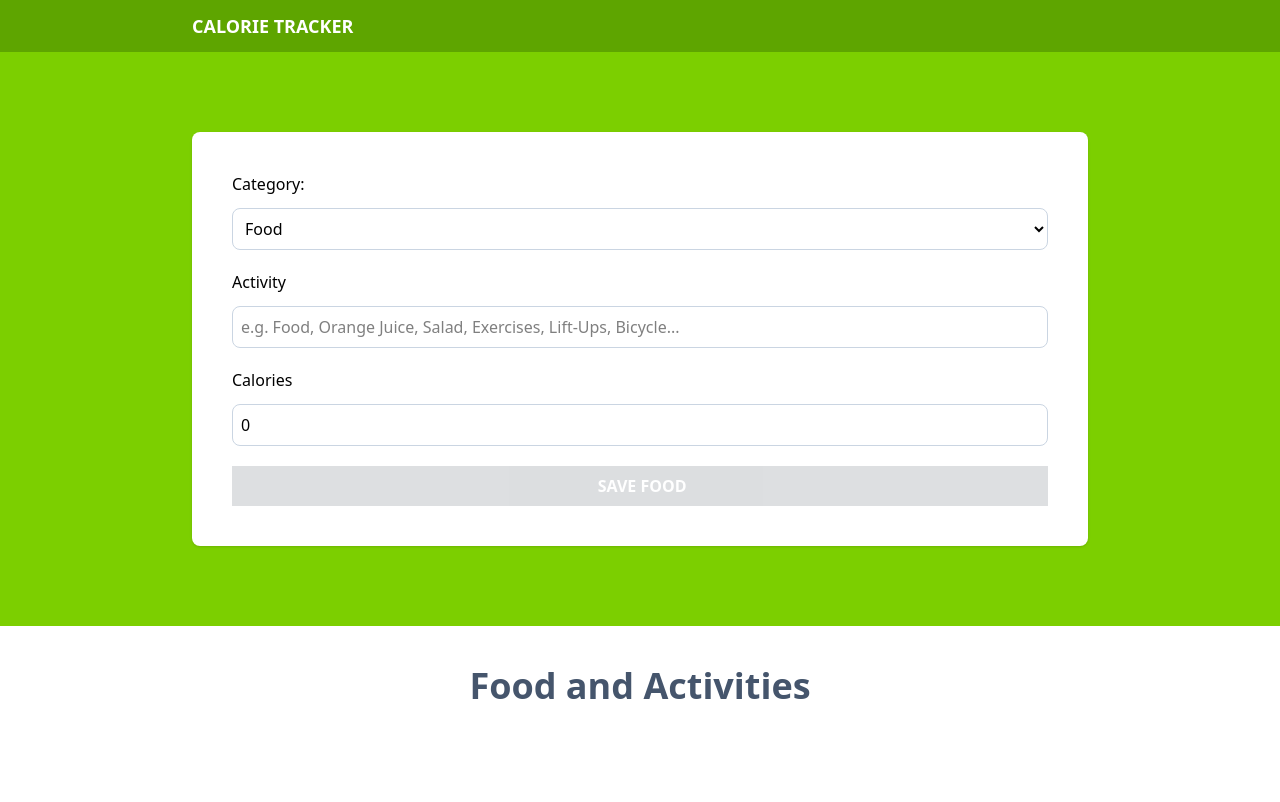
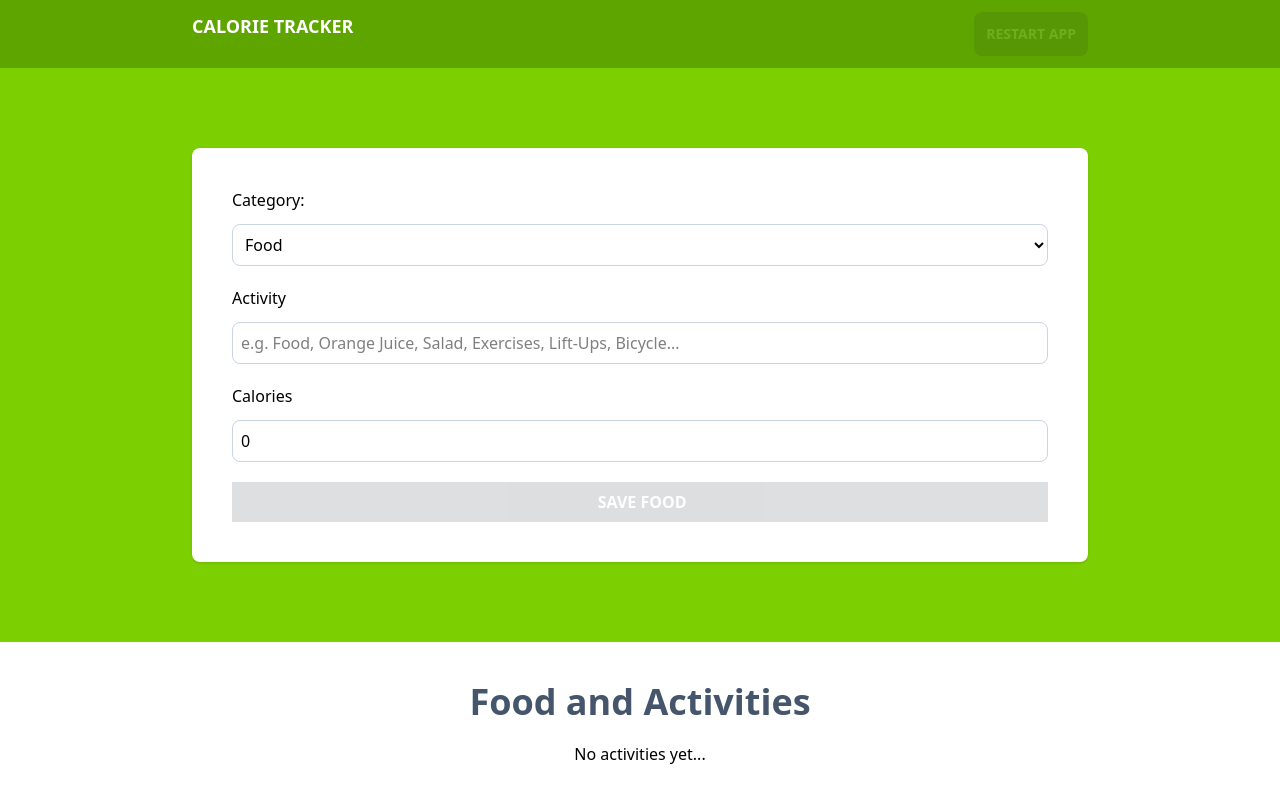
Before and after one commit to GilpiDv/calorie-tracker, a React app: page / in a window 1280 px wide. Shown: the top 802 px of the page. Built offline with nearby package versions, Linux system fonts and the light colour scheme; the HTML template or start-up script is replaced by a standard one.

Commit message:
add localStorage to keep activities and restart-app button

```diff
--- a/src/App.tsx
+++ b/src/App.tsx
@@ -1,11 +1,17 @@
 import Form from "./components/Form"
-import { useReducer } from "react"
+import { useReducer, useEffect, useMemo } from "react"
 import { activityReducer, initialState } from "./reducers/activity-reducer"
 import ActivityList from "./components/ActivityList";
 
 function App() {
 
     const [state, dispatch] = useReducer(activityReducer, initialState);
+
+    useEffect(() => {
+        localStorage.setItem('activities', JSON.stringify(state.activities));
+    }, [state.activities]);
+
+    const canRestartApp = () => useMemo(() => state.activities.length > 0, [state.activities])
 
     return (
         <>
@@ -14,6 +20,13 @@
                     <h1 className="text-center text-lg font-bold text-white uppercase">
                         Calorie Tracker
                     </h1>
+                    <button
+                        className="bg-gray-800 hover:bg-gray-900 p-3 font-bold uppercase text-white cursor-pointer rounded-lg text-sm disabled:opacity-10"
+                        disabled={!canRestartApp()}
+                        onClick={() => dispatch({type: 'restart-app'})}
+                    >
+                        Restart app
+                    </button>
                 </div>
             </header>
 
--- a/src/components/ActivityList.tsx
+++ b/src/components/ActivityList.tsx
@@ -15,15 +15,21 @@
         return categories.map(cat => (
             cat.id === category ? cat.name : ''
         ))
-    }, [])
+    }, []);
+
+    const isEmptyActivities = useMemo(() => activities.length === 0, [activities]);
 
     return (
         <>
             <h2 className="text-4xl font-bold text-slate-600 text-center">
                 Food and Activities
             </h2>
-            {activities.map( activity => (
-                <div key={activity.id} className="px-5 py-10 bg-white mt-5 flex justify-between">
+
+            {isEmptyActivities ?
+                <p className="text-center my-5">No activities yet...</p> :
+
+                activities.map( activity => (
+                    <div key={activity.id} className="px-5 py-10 bg-white mt-5 flex justify-between shadow">
                         <div className="space-y-2 relative">
                             <p className={`absolute -top-8 -left-8 px-10 py-2 text-white uppercase font-bold
                                 ${activity.category == 1 ? 'bg-lime-500' : 'bg-orange-500'}`}
@@ -51,7 +57,8 @@
                             </button>
                         </div>
                     </div>
-            ))}
+                ))
+            }
         </>
     )
 }
--- a/src/reducers/activity-reducer.ts
+++ b/src/reducers/activity-reducer.ts
@@ -1,9 +1,12 @@
+import { act } from "react"
 import type { Activity } from "../types"
+import { ReceiptRefundIcon } from "@heroicons/react/24/outline"
 
 export type ActivityActions =
 { type: 'save-activity', payload: { newActivity : Activity} } |
 { type: 'set-activeId', payload: { id : Activity['id']} } |
-{ type: 'delete-activity', payload: { id : Activity['id']} }
+{ type: 'delete-activity', payload: { id : Activity['id']} } |
+{ type: 'restart-app' }
 
 
 export type ActivityState = {
@@ -11,8 +14,14 @@
     activeId: Activity['id']
 }
 
+const localStorageActivities = () : Activity[] => {
+    const activities = localStorage.getItem('activities');
+
+    return activities ? JSON.parse(activities) : [];
+}
+
 export const initialState : ActivityState = {
-    activities: [],
+    activities: localStorageActivities(),
     activeId: ''
 }
 
@@ -52,5 +61,12 @@
         }
     }
 
+    if(actions.type === 'restart-app') {
+        return {
+            activities: [],
+            activeId: ''
+        }
+    }
+
     return state;
 }
```
Lines whose indentation alone changed are shown as unchanged.
